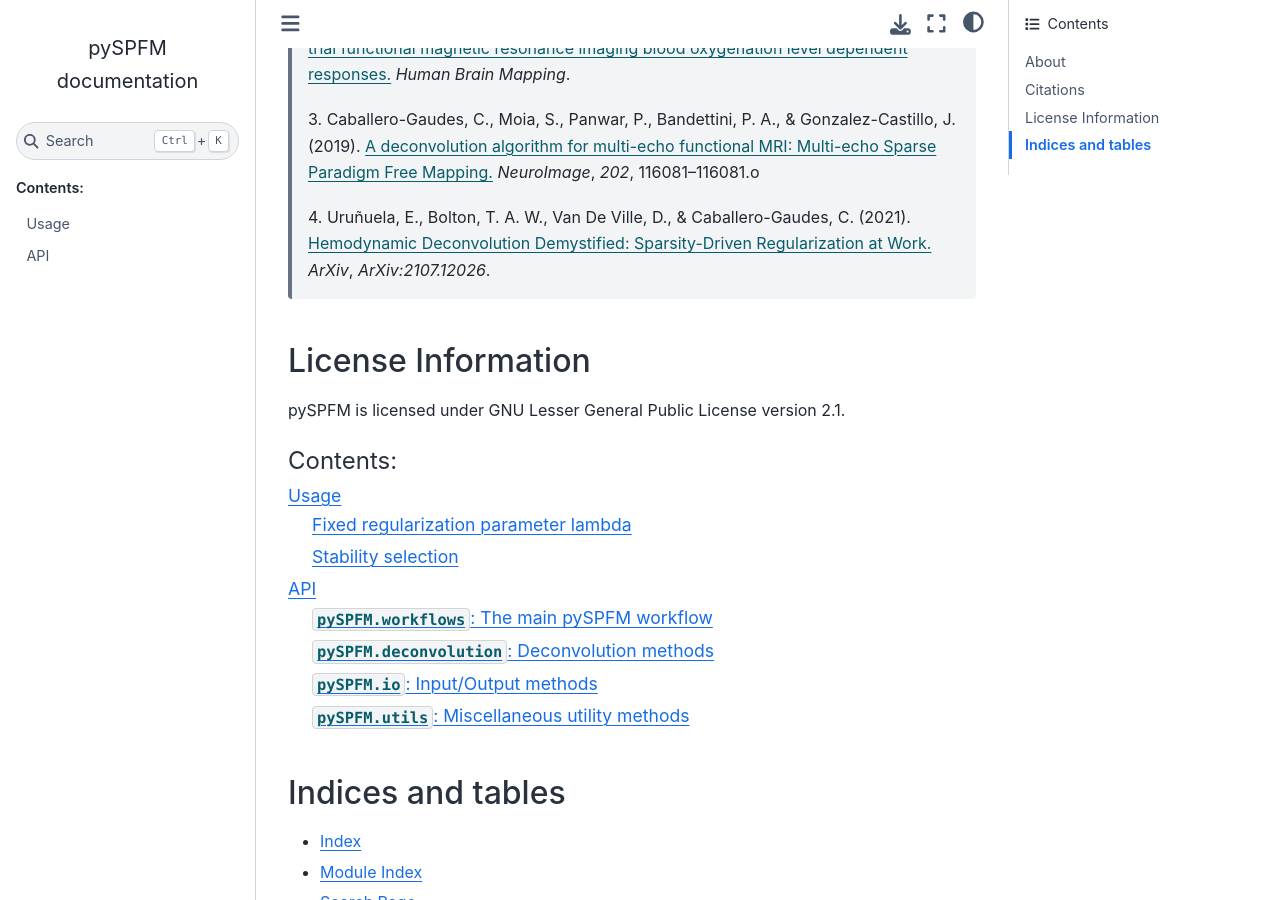
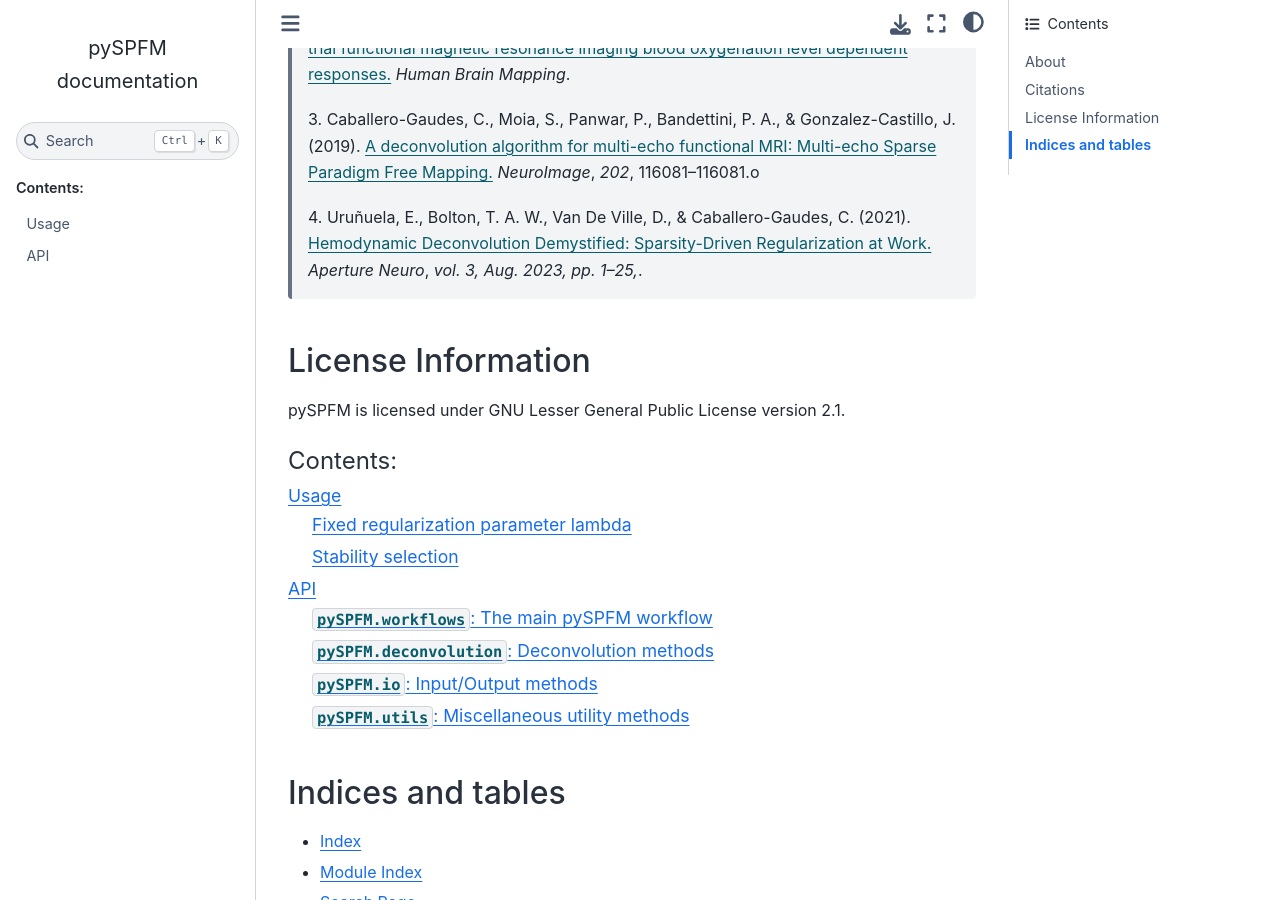
Before and after one commit to Paradigm-Free-Mapping/pySPFM, a Sphinx documentation site: the page built from docs/index.md, in a window 1280 px wide and 900 px high, scrolled down 630 px. Built offline with Sphinx 7.4.7 and the Sphinx Book theme 1.1.4, drawn with Linux system fonts in a browser that asks for light colours; pages that are not in the unit, such as notebooks, are missing from menus; the version number could not be read and is left out.

Commit message:
Updated citation to Aperture

````diff
--- a/docs/index.md
+++ b/docs/index.md
@@ -94,8 +94,8 @@ When using pySPFM, please include the following citations:
 >
 > <p>
 > 4. Uruñuela, E., Bolton, T. A. W., Van De Ville, D., & Caballero-Gaudes, C. (2021).
-> <a href="http://arxiv.org/abs/2107.12026" target="_blank">Hemodynamic Deconvolution Demystified: Sparsity-Driven Regularization at Work.</a>
-> <i>ArXiv</i>, <i>ArXiv:2107.12026</i>.
+> <a href="https://doi.org/10.52294/001c.87574" target="_blank">Hemodynamic Deconvolution Demystified: Sparsity-Driven Regularization at Work.</a>
+> <i>Aperture Neuro</i>, <i>vol. 3, Aug. 2023, pp. 1–25,</i>.
 > </p>
 > ```
 
````
